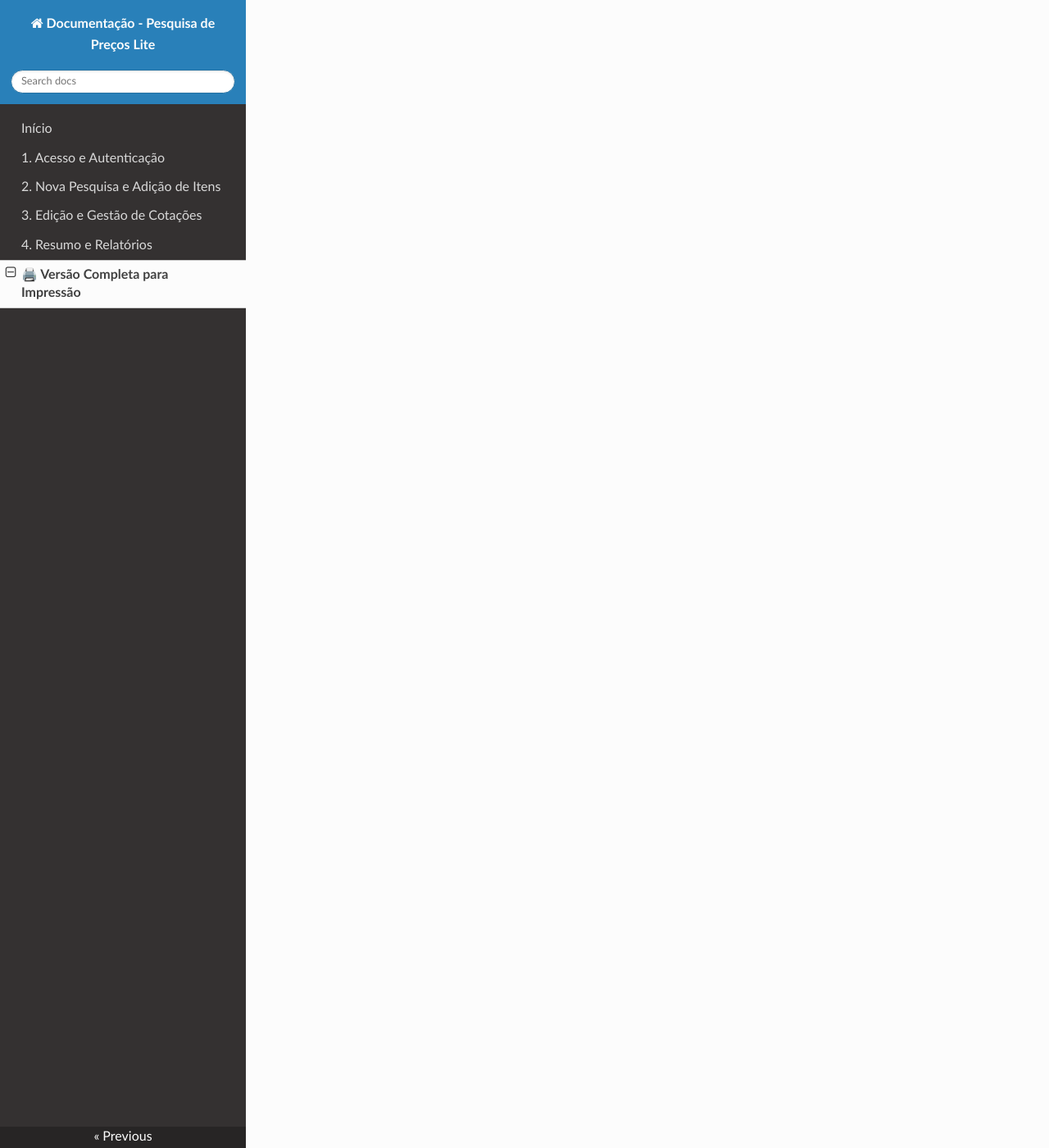
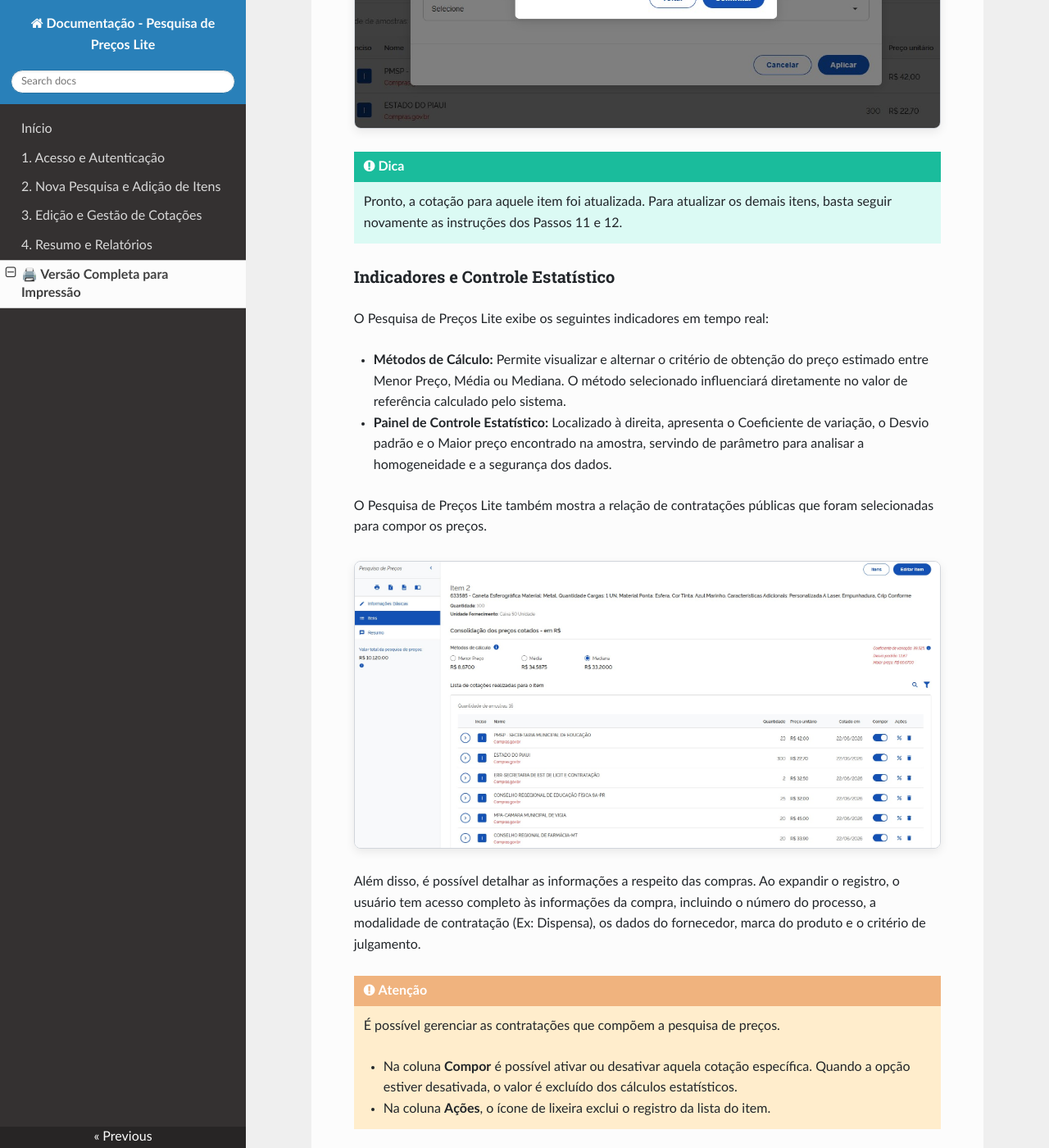
Before and after one commit to siqueiraazevedo2013-cloud/tutorial-pesquisa-preco-lite-and, an MkDocs documentation site: the page built from docs/manual-completo.md, in a window 1280 px wide and 1400 px high, scrolled down 6788 px. Shown: the whole window at 82% size. Built offline with MkDocs 1.6.1, drawn with Linux system fonts in a browser that asks for light colours; nearby versions of some CDN libraries; some of the changed text lies outside the part shown.

Commit message:
Update manual-completo.md

```diff
--- a/docs/manual-completo.md
+++ b/docs/manual-completo.md
@@ -57,3 +57,48 @@
 **Passo 10:** No painel de consulta, selecione o item que melhor atende ao que deseja pesquisar, assim como a quantidade, a unidade de fornecimento e características necessárias para refinamento da pesquisa. Após identificar o item e preencher os campos de quantidade e unidade de fornecimento clique na opção “+” para incluir o item na lista de pesquisa.
 
 ![Tela Inclusão de Item](Imagens/PPLite-4.png)
+
+# 3. EDIÇÃO E GESTÃO DE COTAÇÕES
+
+**Passo 11:** Caso deseje alterar a pesquisa, clique em “Editar item” (caneta) ou “Excluir Itens” (lixeira vermelha).
+
+![Tela Editar Item](Imagens/PPLite-9.png)
+
+**Passo 12:** Após clicar em “Editar item” abrirá a tela de edição. No topo da página, o sistema exibe as informações oficiais do catálogo do sistema Compras.gov.br - CATMAT para materiais ou CATSER para serviços, a respeito do item selecionado:
+
+*   **Descrição do Item:** Mostra o código (catmat ou catser) e a descrição padronizada (Ex: 500075 - Caneta Esferográfica Material: Madeira).
+*   **Quantidade e Unidade de Fornecimento:** Indica a quantidade estipulada para a contratação e como o item é fornecido (Ex: Caixa 50 Unidade).
+
+![Tela Informações do Item](Imagens/PPLite-11.png)
+
+**Passo 13:** Faça as alterações necessárias e clique em “Aplicar”. O sistema confirma a atualização das unidades de fornecimento ou unidades, alertando que as cotações para aquele item serão atualizadas.
+
+![Tela Aplicar Alterações](Imagens/Screenshot_25.jpg)
+
+**Passo 14:** Confirme a alteração do item.
+
+![Tela Confirmar Alteração](Imagens/Screenshot_24.jpg)
+
+!!! tip "Dica"
+    Pronto, a cotação para aquele item foi atualizada. Para atualizar os demais itens, basta seguir novamente as instruções dos Passos 11 e 12.
+
+### Indicadores e Controle Estatístico
+
+O Pesquisa de Preços Lite exibe os seguintes indicadores em tempo real:
+
+*   **Métodos de Cálculo:** Permite visualizar e alternar o critério de obtenção do preço estimado entre Menor Preço, Média ou Mediana. O método selecionado influenciará diretamente no valor de referência calculado pelo sistema.
+*   **Painel de Controle Estatístico:** Localizado à direita, apresenta o Coeficiente de variação, o Desvio padrão e o Maior preço encontrado na amostra, servindo de parâmetro para analisar a homogeneidade e a segurança dos dados.
+
+O Pesquisa de Preços Lite também mostra a relação de contratações públicas que foram selecionadas para compor os preços.
+
+![Tela Painel Estatístico e Cotações](Imagens/Screenshot_22.jpg)
+
+Além disso, é possível detalhar as informações a respeito das compras. Ao expandir o registro, o usuário tem acesso completo às informações da compra, incluindo o número do processo, a modalidade de contratação (Ex: Dispensa), os dados do fornecedor, marca do produto e o critério de julgamento.
+
+!!! warning "Atenção"
+    É possível gerenciar as contratações que compõem a pesquisa de preços.
+
+    *   Na coluna **Compor** é possível ativar ou desativar aquela cotação específica. Quando a opção estiver desativada, o valor é excluído dos cálculos estatísticos.
+    *   Na coluna **Ações**, o ícone de lixeira exclui o registro da lista do item.
+
+<br>
```
